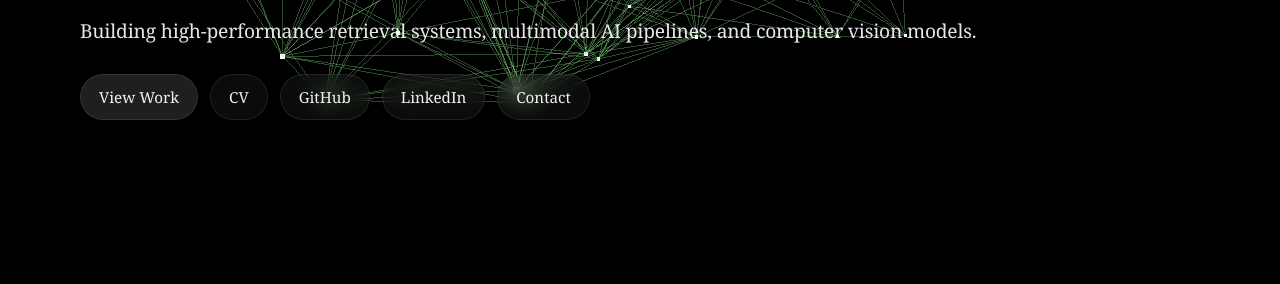
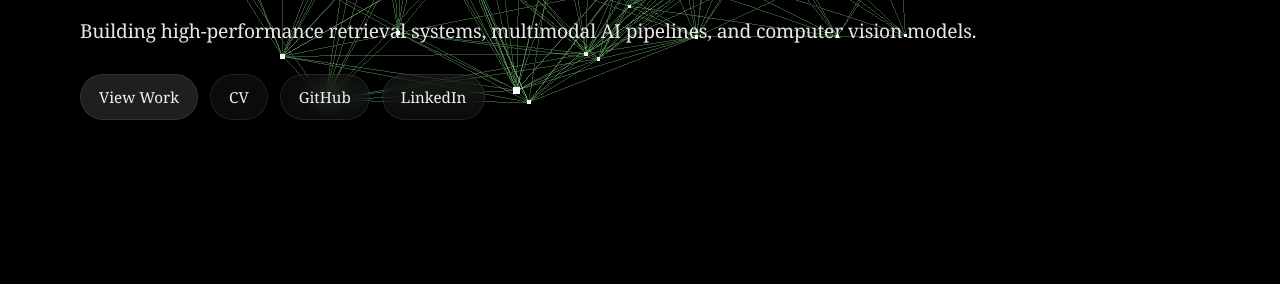
Before and after one commit to prasbb/prasbb-portfolio, a website: page index.html in a window 1280 px wide. Shown: the part 516-800 px from the top of the page. Drawn offline with nearby package versions, Linux system fonts and the light colour scheme; animation ran at ten frames a second.

Commit message:
fixed dangling link to contact

```diff
--- a/index.html
+++ b/index.html
@@ -51,7 +51,6 @@
             <a class="button" href="https://github.com/prasbb/prasbb-portfolio/blob/main/public/Pras_Bairwa_Portfolio.pdf"  target="_blank" rel="noreferrer">CV</a>
             <a class="button" href="https://github.com/prasbb" target="_blank" rel="noreferrer">GitHub</a>
             <a class="button" href="https://www.linkedin.com/in/prasheetha-bairwa/" target="_blank" rel="noreferrer">LinkedIn</a>
-            <a class="button" href="#contact">Contact</a>
           </div>
         </section>
 
```
